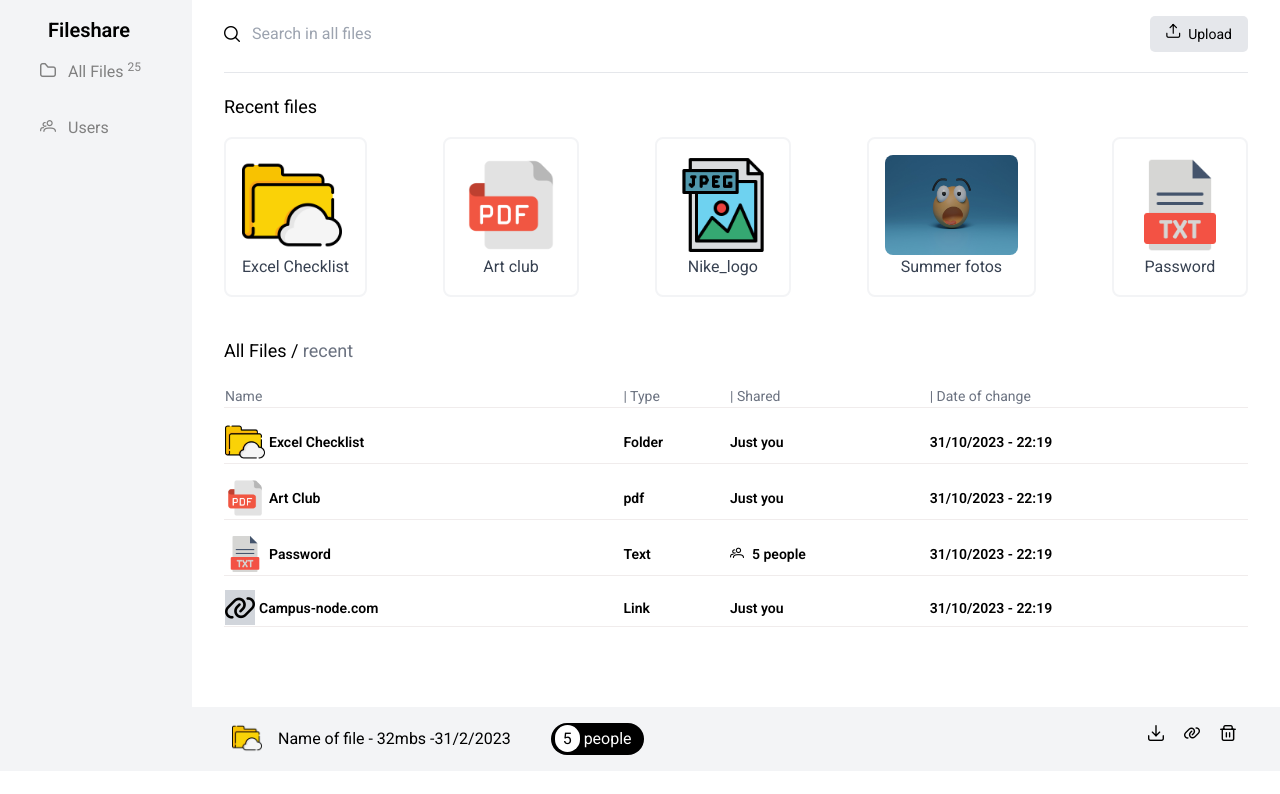
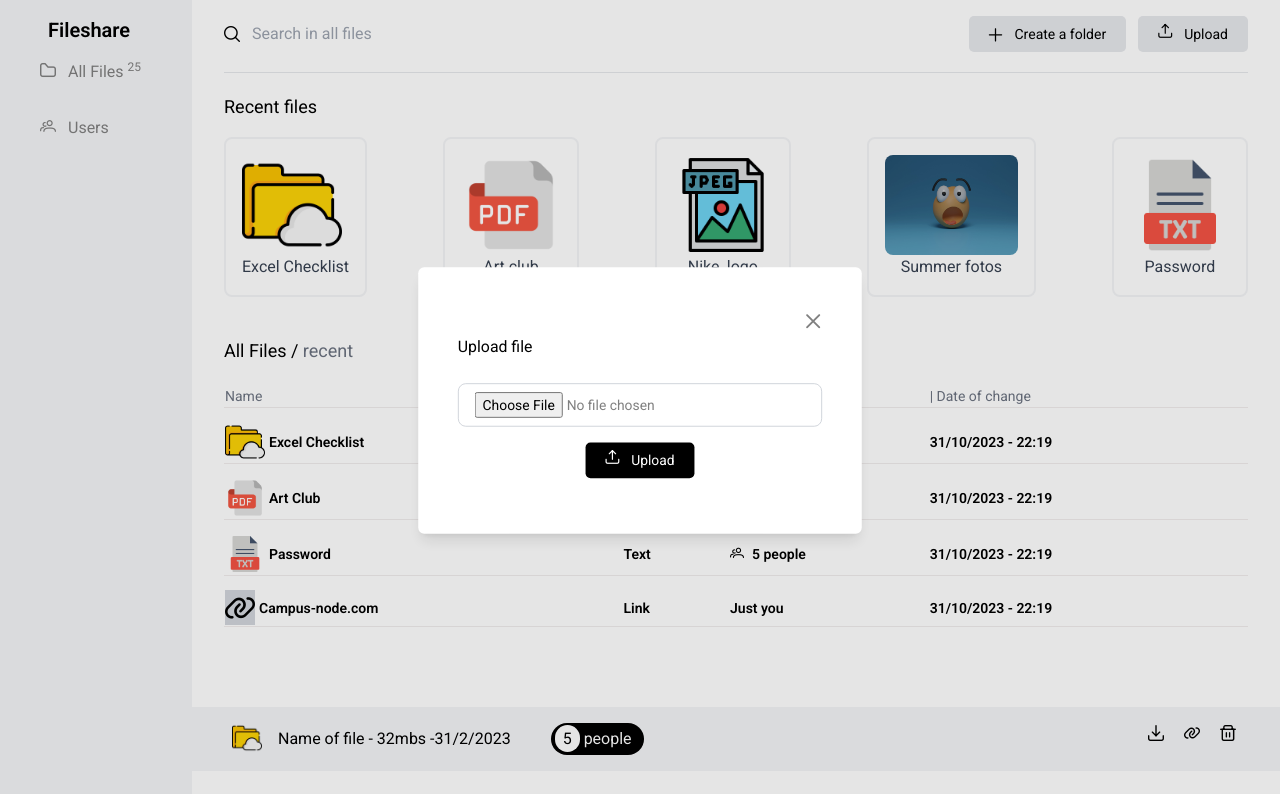
Before and after one commit to imrany/File-share, a Vue app in the folder client/: page / in a window 1280 px wide. Both pictures are taken after a click on the button "Upload". Shown: the top 794 px of the page. Built offline with nearby package versions, Linux system fonts and the light colour scheme.

Commit message:
can create and upload files

```diff
--- a/client/src/App.vue
+++ b/client/src/App.vue
@@ -1,7 +1,11 @@
 <script setup lang="ts">
   import HomeView from "./views/LayoutView.vue"
+  import UploadDialog from "./components/ui/Dialog/Upload.vue"
+  import CreateDialog from "./components/ui/Dialog/CreateFolder.vue"
 </script>
 
 <template>
   <HomeView/>
+  <UploadDialog/>
+  <CreateDialog/>
 </template>
--- a/client/src/assets/main.css
+++ b/client/src/assets/main.css
@@ -14,3 +14,13 @@ tr{
 td{
     padding-top: 14px;
 }
+dialog{
+    opacity: 0;
+    scale: 0;
+    display: block;
+    transition: all 0.5s;
+}
+dialog[open]{
+    opacity: 1;
+    scale: 1.1;
+}
--- a/client/src/components/LayoutGrid.vue
+++ b/client/src/components/LayoutGrid.vue
@@ -7,7 +7,7 @@ defineProps<{
 </script>
 
 <template>
-  <div class="flex">
+  <div class="flex min-h-[100vh]">
     <div class="bg-gray-100 md:w-[15%] px-4 py-4">
       <slot name="grid-1" ></slot>
     </div>
--- /dev/null
+++ b/client/src/components/ui/Dialog/CreateFolder.vue
@@ -0,0 +1,39 @@
+<script lang="ts" setup>
+import { ref } from "vue";
+
+const error =ref("")
+const dialog_close=()=>{
+    const dialogElement=document.getElementById("create-dialog") as HTMLDialogElement
+    dialogElement.close()
+};
+
+async function handleCreate(e:any){
+    e.preventDefault()
+    try {
+        const folder_name=e.target.name.value;
+        alert(folder_name)
+    } catch (error:any) {
+        error.value=error.message
+    }
+}
+</script>
+
+<template>
+   <dialog id="create-dialog" class="shadow-lg rounded-md flex flex-col lg:w-[35vw] max-md:w-[80vw] max-sm:w-[75vw] h-fit text-[#808080] scale-[0.9] p-10">
+        <button  class="ml-[auto]" @click="dialog_close">
+            <i class="icon pi pi-times text-lg hover:text-[#F45858]"></i>
+        </button>
+        <div class="flex flex-col w-full">
+            <p class="text-red-500 text-center text-xl">{{error}}</p>
+            <p class="text-black">Create a new folder</p>
+
+            <form class="flex flex-col items-center my-4" @submit="handleCreate">
+                <input type="text" name="name" class="mt-2 border-gray-300 border-[1px] bg-white rounded-lg focus:outline-1 focus:outline-[#808080] w-[100%] py-2 px-4 placeholder:text-sm text-sm" placeholder="Enter folder's name" required/>
+                <button class="mt-4 bg-black text-white w-fit px-5 py-2 flex text-sm h-fit  cursor-pointer rounded-[5px]">
+                    <i class="icon pi pi-plus mr-3"></i>
+                   <span>Create folder</span>
+                </button>
+            </form>
+        </div>
+    </dialog>
+</template>
--- /dev/null
+++ b/client/src/components/ui/Dialog/Upload.vue
@@ -0,0 +1,39 @@
+<script lang="ts" setup>
+import { ref } from "vue";
+
+const error =ref("")
+const dialog_close=()=>{
+    const dialogElement=document.getElementById("upload-dialog") as HTMLDialogElement
+    dialogElement.close()
+};
+
+async function handleUpload(e:any){
+    e.preventDefault()
+    try {
+        const file=e.target.name.value;
+        alert(file)
+    } catch (error:any) {
+        error.value=error.message
+    }
+}
+</script>
+
+<template>
+   <dialog id="upload-dialog" class="shadow-lg rounded-md flex flex-col lg:w-[35vw] max-md:w-[80vw] max-sm:w-[75vw] h-fit text-[#808080] scale-[0.9] p-10">
+        <button  class="ml-[auto]" @click="dialog_close">
+            <i class="icon pi pi-times text-lg hover:text-[#F45858]"></i>
+        </button>
+        <div class="flex flex-col w-full">
+            <p class="text-red-500 text-center text-xl">{{error}}</p>
+            <p class="text-black">Upload file</p>
+
+            <form class="flex flex-col items-center my-4" @submit="handleUpload">
+                <input type="file" name="name" class="mt-2 border-gray-300 border-[1px] bg-white rounded-lg focus:outline-1 focus:outline-[#808080] w-[100%] py-2 px-4 placeholder:text-sm text-sm" required/>
+                <button class="mt-4 bg-black text-white w-fit px-5 py-2 flex text-sm h-fit  cursor-pointer rounded-[5px]">
+                    <i class="icon pi pi-upload mr-3"></i>
+                   <span>Upload</span>
+                </button>
+            </form>
+        </div>
+    </dialog>
+</template>
--- a/client/src/views/HomeView.vue
+++ b/client/src/views/HomeView.vue
@@ -1,6 +1,17 @@
 <script lang="ts" setup>
     import Table from "../components/ui/Table.vue"
     import Footer from "../components/ui/Footer.vue"
+import func from "../../vue-temp/vue-editor-bridge"
+
+    function upload_open(){
+        const dialogElement=document.getElementById("upload-dialog") as HTMLDialogElement
+        dialogElement.showModal()
+    }
+    function create_open(){
+        const dialogElement=document.getElementById("create-dialog") as HTMLDialogElement
+        dialogElement.showModal()
+    }
+
 </script>
 
 
@@ -8,11 +19,18 @@
     <div class="flex justify-between mb-5 pb-5 border-b-[1px] border-gray-200">
         <div class="flex items-center">
             <i class="icon pi pi-search mr-3"></i>
-            <input type="text" name="search" id="search" class="focus:outline-0" placeholder="Search in all files">
+            <input type="text" name="search" id="search" class="focus:outline-0 w-[30vw]" placeholder="Search in all files">
         </div>
-        <button class="hover:bg-black hover:text-white w-fit px-4 py-2 flex text-sm h-fit bg-gray-200 cursor-pointer rounded-[5px]">
-            <i class="icon pi pi-upload mr-2"></i> <span>Upload</span>
-        </button>
+
+        <div class="flex">
+            <button class="hover:bg-black hover:text-white w-fit px-5 py-2 flex text-sm h-fit bg-gray-200 cursor-pointer rounded-[5px] mr-3" @click="create_open">
+                <i class="icon pi pi-plus mt-1 mr-3"></i> <span>Create a folder</span>
+            </button>
+
+            <button class="hover:bg-black hover:text-white w-fit px-5 py-2 flex text-sm h-fit bg-gray-200 cursor-pointer rounded-[5px]" @click="upload_open">
+                <i class="icon pi pi-upload mr-3"></i> <span>Upload</span>
+            </button>
+        </div>
     </div>
 
     <p class="text-lg">Recent files</p>
--- a/client/src/views/LayoutView.vue
+++ b/client/src/views/LayoutView.vue
@@ -11,7 +11,7 @@ import LayoutGrid from "../components/LayoutGrid.vue"
         <RouterLink to="/" class="font-semibold text-xl px-8">Fileshare</RouterLink>
         <div class="flex flex-col text-[#808080] w-full">
           <div class="flex flex-col">
-            <RouterLink to="/dashboard" class="px-6 my-2 py-2 rounded-[8px] hover:bg-black hover:text-white">
+            <RouterLink to="/" class="px-6 my-2 py-2 rounded-[8px] hover:bg-black hover:text-white">
               <i class="icon pi pi-folder mr-3"></i>
               <span>All Files</span>
               <sup class="ml-1">25</sup>
```
